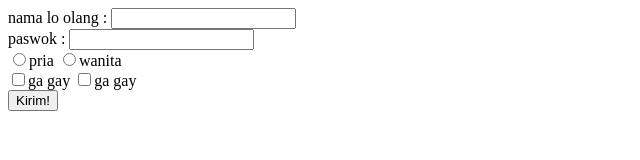
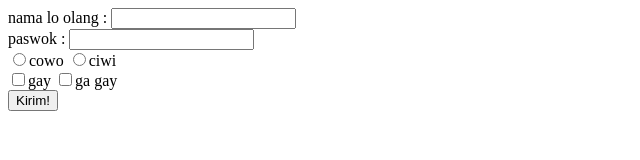
Before and after one commit to Hermittttttt/Jensen-site, a plain HTML site: page index.html in a window 1280 px wide. Shown: the full height of the page, 0-640 px from the left. Drawn offline with Linux system fonts and the light colour scheme.

Commit message:
Update index.html

```diff
--- a/index.html
+++ b/index.html
@@ -13,10 +13,10 @@
 		<label for="paswok">paswok :</label>
 		<input type="paswok" id="paswok">
 			<br>
-		<input type="radio" id="cowo" name="jeniskelamin"><label for="cowo">pria</label>
-		<input type="radio" id="ciwi" name="jeniskelamin"><label for="ciwi">wanita</label>
+		<input type="radio" id="cowo" name="jeniskelamin"><label for="cowo">cowo</label>
+		<input type="radio" id="ciwi" name="jeniskelamin"><label for="ciwi">ciwi</label>
 			<br>
-		<input type="checkbox" id="gay"><label for="gay">ga gay</label>
+		<input type="checkbox" id="gay"><label for="gay">gay</label>
 		<input type="checkbox" id="ga gay"><label for="gay">ga gay</label>
 			<br>
 			<button type="submit">Kirim!</button>
```
